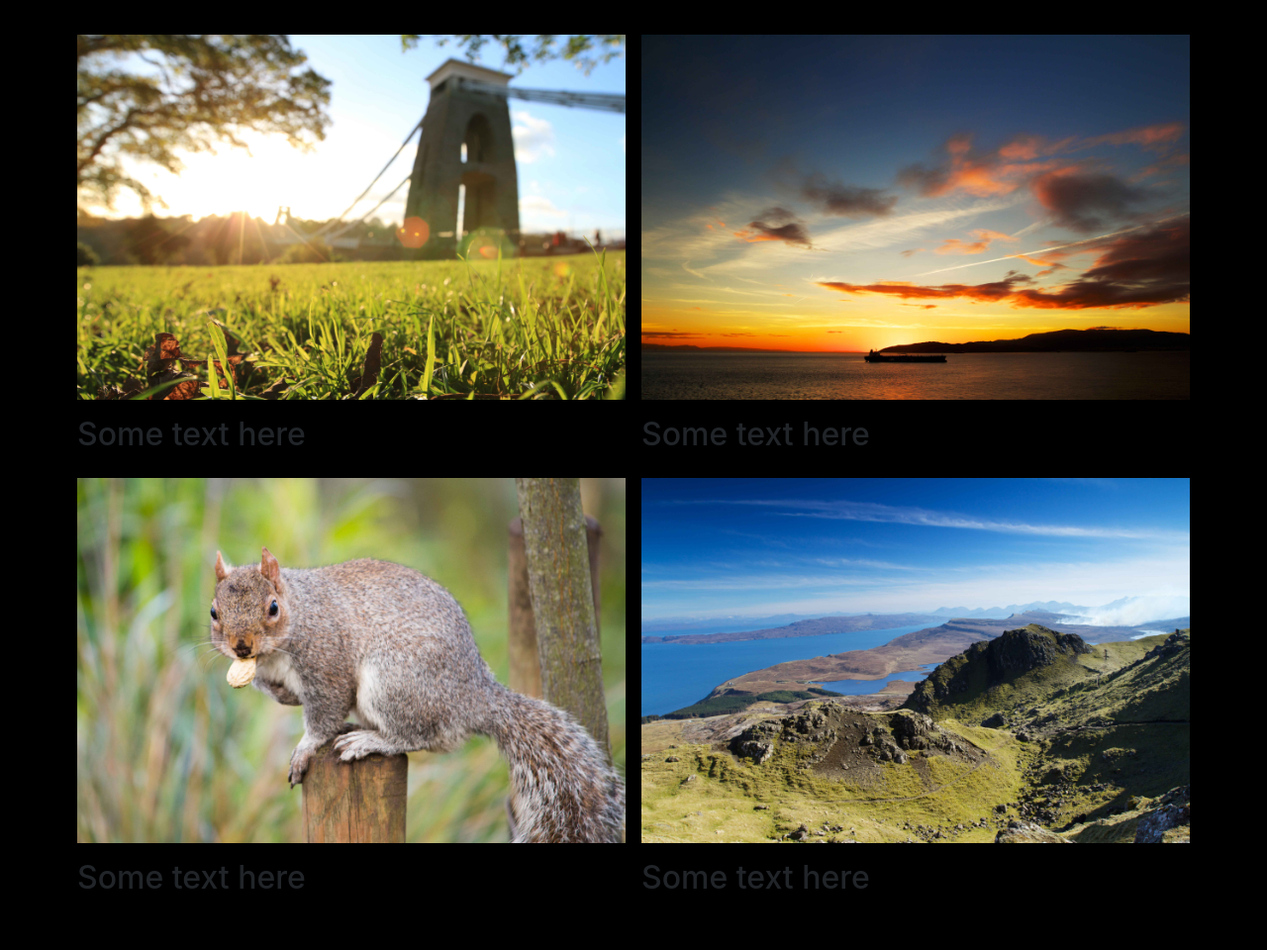
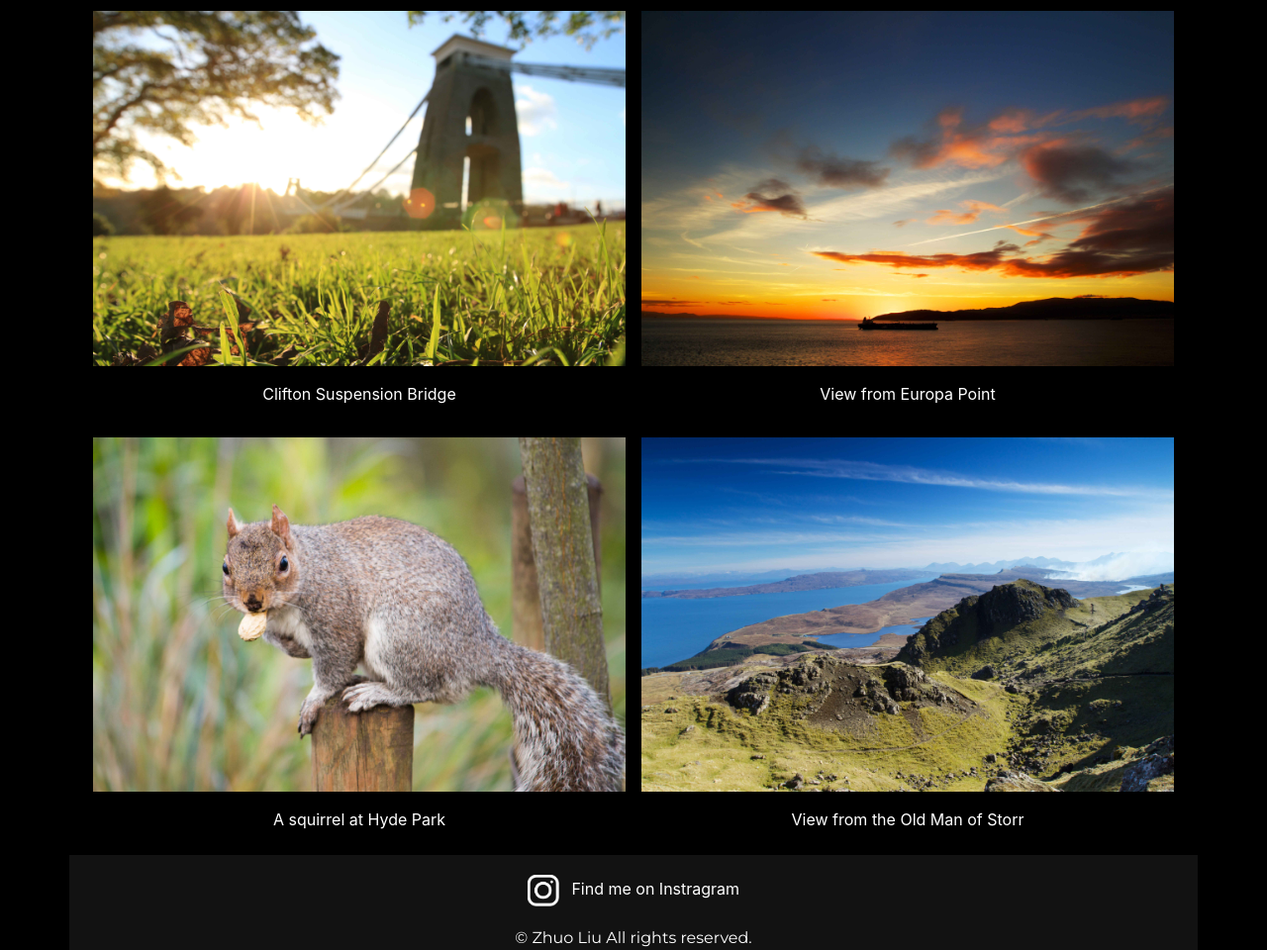
Before and after one commit to vin-lz/udacity-front-end-web-developer-nanodegree-projects, a plain HTML site: page build-a-portfolio-site/index.html in a window 1280 px wide. Shown: the part 823-1783 px from the top of the page at 99% size. Before the commit the page ends 1745 px from the top, so only its background shows below. Drawn offline with nearby package versions, Linux system fonts and the light colour scheme.

Commit message:
Feat: Ready to submit

```diff
--- a/build-a-portfolio-site/css/styles.css
+++ b/build-a-portfolio-site/css/styles.css
@@ -1,20 +1,35 @@
 .title-text {
 	color: white;
-	margin: 50% 0 50% 0;
-	text-align: center;
+	padding: 20% 0;
 }
 
 
 .name {
 	font-family: 'Montserrat', sans-serif;
 	font-weight: bold;
+	text-align: center;
 }
 
 
 .subtitle {
 	font-family: 'Montserrat', sans-serif;
 	font-weight: lighter;
+	text-align: center;
+	padding-bottom: 2em;
 }
+
+
+p {
+	font-family: 'Montserrat', sans-serif;
+	font-weight: lighter;
+/*	padding: 0 40px 0 40px;*/
+}
+
+
+.display-box {
+	padding: 0 1em;
+}
+
 
 .thumbnails {
 	width: 100%;
@@ -36,3 +51,40 @@
 body {
 	background: black;
 }
+
+
+.pic-description {
+	text-align: center;
+	padding-top: 0;
+}
+
+
+.pic-description a {
+	color: white;
+}
+
+
+.footer {
+	background: #121212;
+	text-align: center;
+}
+
+
+.media {
+	display: inline-block;
+	margin: 20px 0;
+	color: white;
+}
+
+
+.media-icon {
+	width: 2em;
+	height: 2em;
+	margin-right: 0.5em;
+}
+
+
+.footer p {
+	margin: 0 auto;
+	color: white;
+}
--- a/build-a-portfolio-site/index.html
+++ b/build-a-portfolio-site/index.html
@@ -10,14 +10,14 @@
 <link href="https://fonts.googleapis.com/css?family=Montserrat:400,700" rel="stylesheet">
 </head>
 <body>
-
 	<div class="container">
 		<!-- Main intro -->
-		<div class="row">
+		<div class="row display-box">
 			<div class="col-md-6">
 				<div class="title-text">
 					<h1 class="name">Zhuo Liu</h1>
 					<h3 class="subtitle">Front-End Ninja</h3>
+					<p>I am Zhuo Liu. I am a Front-End Web Development novice. I graduated from the University of Miami with a major in Computer Science and a minor in Mathematics. I also studied Biochemistry at the University of Bristol. I love traveling and taking photos. I am learning to build amazing websites. On this portfolio, I would like to show you some pictures I took during trips.</p>
 				</div>
 			</div>
 			<div class="col-md-6">
@@ -26,27 +26,46 @@
 		</div>
 
 		<!-- Thumbnails -->
-		<div>
+		<div class="display-box">
 			<div class="row">
 				<div class="col-md-6 thumbnail-boxes">
 					<img class="thumbnails" src="img/suspension-bridge.jpg" alt="Suspension Bridge at Clifton, Bristol, UK">
-					<h2>Some text here</h2>
+					<div class="pic-description">
+						<a href="https://en.wikipedia.org/wiki/Clifton_Suspension_Bridge">Clifton Suspension Bridge</p>
+					</div>
 				</div>
 				<div class="col-md-6 thumbnail-boxes">
 					<img class="thumbnails" src="img/europa-point.jpg" alt="View from Europa Point at Gibraltar, UK">
-					<h2>Some text here</h2>
+					<div class="pic-description">
+						<a href="https://en.wikipedia.org/wiki/Europa_Point">View from Europa Point</a>
+					</div>
 				</div>
 			</div>
 			<div class="row">
 				<div class="col-md-6 thumbnail-boxes">
 					<img class="thumbnails" src="img/hyde-park-squirrel.jpg" alt="A squirrel at Hyde Park, London, UK">
-					<h2>Some text here</h2>
+					<div class="pic-description">
+						<a href="https://en.wikipedia.org/wiki/Hyde_Park,_London">A squirrel at Hyde Park</p>
+					</div>
 				</div>
 				<div class="col-md-6 thumbnail-boxes">
 					<img class="thumbnails" src="img/view-from-old-man-of-storr.jpg" alt="View from Old Man of Storr, Isle of Skye, UK">
-					<h2>Some text here</h2>
+					<div class="pic-description">
+						<a href="https://en.wikipedia.org/wiki/The_Storr"> View from the Old Man of Storr</p>
+					</div>
 				</div>
 			</div>
+		</div>
+
+		<!-- Footer -->
+		<div class="row footer">
+			<div class="col-md-12">
+				<a class="media" href="https://www.instagram.com/vin_lz/">
+					<img class="media-icon" src="img/instagram-png-instagram-icon-png-50-px-512.png" alt="instagram icon">
+					Find me on Instragram
+				</a>
+			</div>
+			<p>© Zhuo Liu All rights reserved.</p>
 		</div>
 	</div>
 </body>
```
Also changed, not shown: build-a-portfolio-site/img/instagram-png-instagram-icon-png-50-px-512.png (added).
